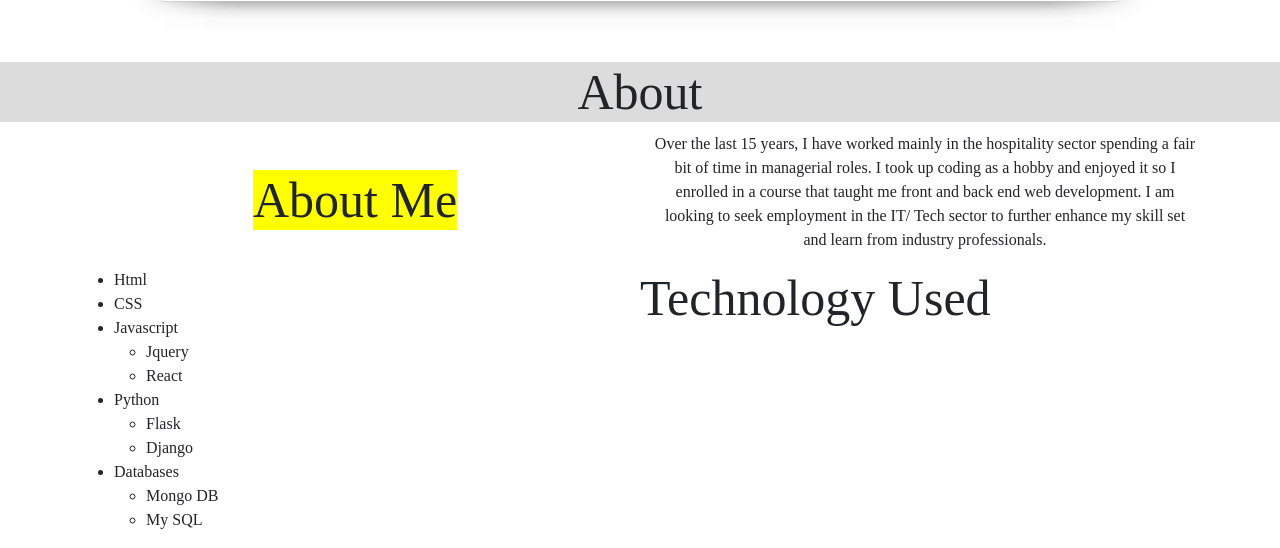
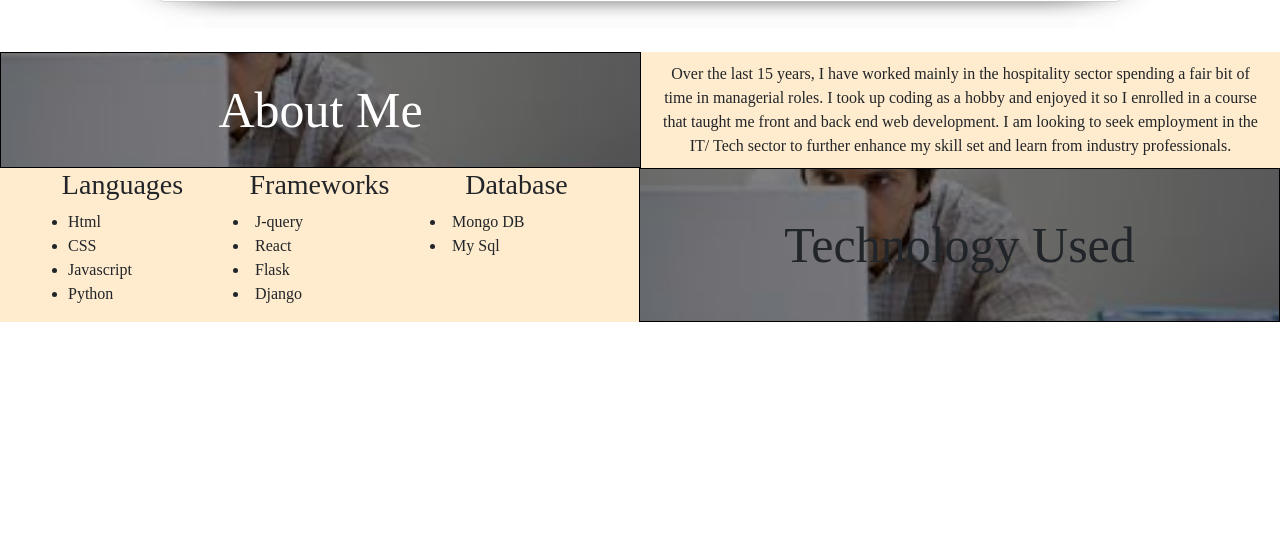
Before and after one commit to jimbobding/resume, a PHP site: page / in a window 1280 px wide. Shown: the part 4016-4564 px from the top of the page. After the commit the page ends 4338 px from the top, so only its background shows below. Run offline with PHP 8.4, Linux system fonts and the light colour scheme.

Commit message:
fixed css in about section

```diff
--- a/CSS/style.css
+++ b/CSS/style.css
@@ -416,21 +416,41 @@ a.cta:hover {
 
 .about-header {
     background-color: gainsboro;
-    margin-top: 10px;
-    margin-bottom: 10px;
+
 }
 
 .about-col {
     position: relative;
+    background-color: pink;
+    background:    linear-gradient(
+        rgba(0, 0, 0, 0.5),
+        rgba(0, 0, 0, 0.5)
+      ), url("/media/person-on-laptop.jpeg") no-repeat center center fixed;
+     background-color: rgba(76, 175, 80, 0.1);
+    background-size: cover;
+    border: 1px solid black !important;
+
+}
+
+.about-head {
+    color: white;
 }
 
 
-.about-me {
+.centered-about {
     margin: 0;
-    background: yellow;
     position: absolute;
     top: 50%;
     left: 50%;
     margin-right: -50%;
     transform: translate(-50%, -50%)
 }
+
+.about-speel {
+    margin: 10px;
+
+  }
+
+  .about-container {
+      background-color: blanchedalmond;
+  }
--- a/index.html
+++ b/index.html
@@ -153,55 +153,55 @@
 
     <!--About section start-->
     <section>
-        <div class="about-header text-center">
-            <h2>About</h2>
-        </div>
-        <div class="container about-container">
+        <div class="container-fluid about-container">
             <div class="row">
-                <div class="col about-col">
-
-                    <h2 class="about-me">About Me</h2>
-
+                <div class="col about-col" data-aos="fade-right">
+                    <h2 class="centered-about about-me-section about-head" >About Me</h2>
                 </div>
                 <div class="col">
 
-                    <p> Over the last 15 years, I have worked mainly in the hospitality sector spending a fair bit of
+                    <p class="about-speel"> Over the last 15 years, I have worked mainly in the hospitality sector spending a fair bit of
                         time
                         in managerial roles. I took up coding as a hobby and enjoyed it so I enrolled in a course that
                         taught me front and back end web development. I am looking to seek employment in the IT/ Tech
                         sector
                         to further enhance my skill set and learn from industry professionals.</p>
                 </div>
+            </div>
             <div class="row">
                 <div class="col">
+                    <div class="container">
+                        <div class="row">
+                          <div class="col">
+                           <h3>Languages</h3>
                            <ul>
                                <li>Html</li>
                                <li>CSS</li>
                                <li>Javascript</li>
-                            <ul>
-                                <li>Jquery</li>
+                               <li>Python</li>
+                           </ul>
+                          </div>
+                          <div class="col">
+                            <h3>Frameworks</h3>
+                            <li>J-query</li>
                             <li>React</li>
-                            </ul>
-                            <li>Python</li>
-                                <ul>
                             <li>Flask</li>
                             <li>Django</li>
-                                </ul>
-                            <li>Databases</li>
-                                <ul>
-                                    <li>Mongo DB</li>
-                                    <li>My SQL</li>
-                                </ul>
-
-                        </ul>
-
                           </div>
-
                           <div class="col">
-                        <h2>Technology Used</h2>
+                            <h3>Database</h3>
+                            <li>Mongo DB </li>
+                            <li> My Sql</li>
                           </div>
                         </div>
                       </div>
+
+                </div>
+                <div class="col about-col" data-aos="fade-left">
+                    <h2 class="centered-about" >Technology Used</h2>
+                </div>
+            </div>
+
         </div>
     </section>
     <!--About section End-->
```
Also changed, not shown: media/person-on-laptop.jpeg (added). Lines whose indentation alone changed are shown as unchanged.
